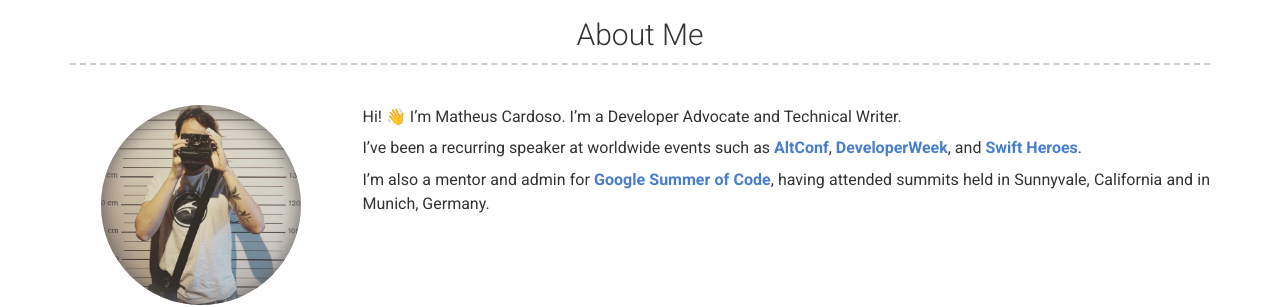
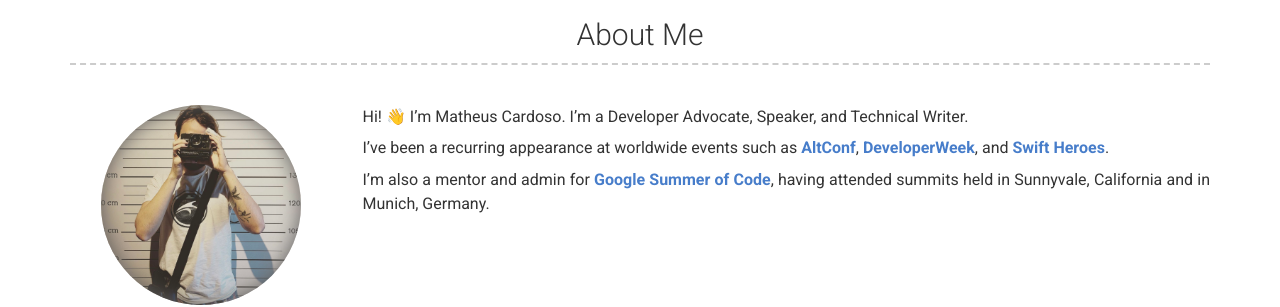
Before and after one commit to cardoso/cardoso.github.io, a Jekyll site: the page built from index.md, in a window 1280 px wide. Shown: the part 174-481 px from the top of the page. Built offline with Jekyll 4.4.1, drawn with Linux system fonts in a browser that asks for light colours; nearby versions of some CDN libraries.

Commit message:
Add more content

```diff
--- a/_config.yml
+++ b/_config.yml
@@ -52,9 +52,9 @@
 # about_title: About Me (Use this to override about section title)
 about_profile_image: images/profile.jpg
 about_content: | # this will include new lines to allow paragraphs
- Hi! 👋 I'm Matheus Cardoso. I'm a Developer Advocate and Technical Writer.
+ Hi! 👋 I'm Matheus Cardoso. I'm a Developer Advocate, Speaker, and Technical Writer.
 
- I've been a recurring speaker at worldwide events such as **[AltConf](https://altconf.com)**, **[DeveloperWeek](https://developerweek.com)**, and **[Swift Heroes](https://swiftheroes.com)**.
+ I've been a recurring appearance at worldwide events such as **[AltConf](https://altconf.com)**, **[DeveloperWeek](https://developerweek.com)**, and **[Swift Heroes](https://swiftheroes.com)**.
 
  I'm also a mentor and admin for **[Google Summer of Code](https://summerofcode.withgoogle.com)**, having attended summits held in Sunnyvale, California and in Munich, Germany.
 
```
